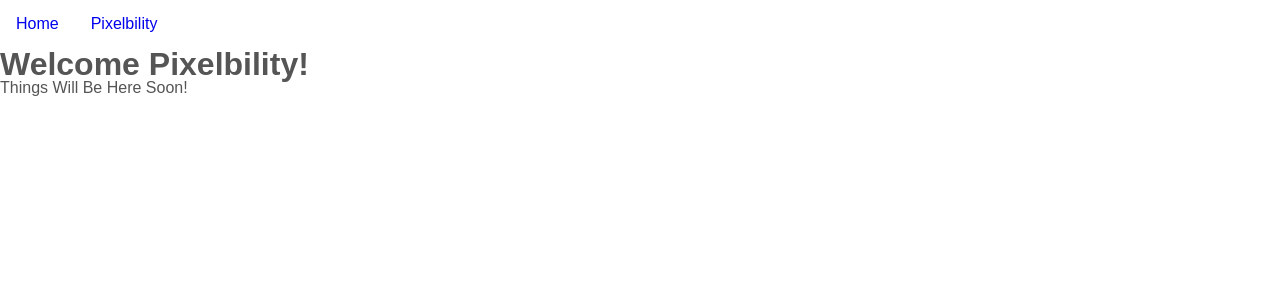
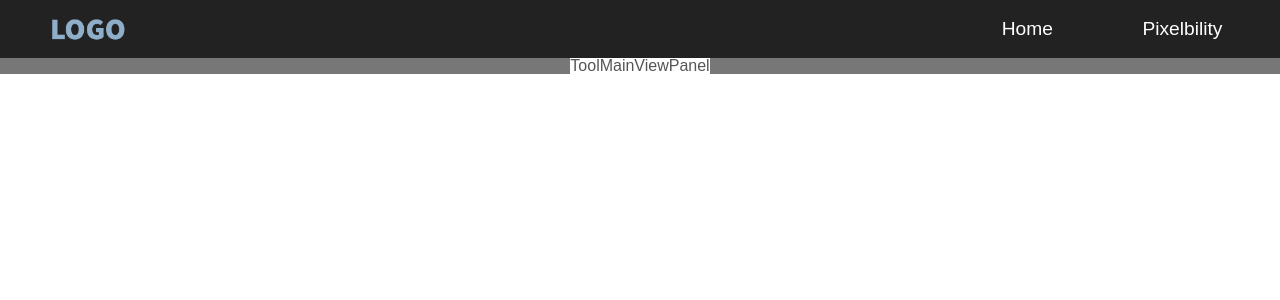
Before and after one commit to kagashi-chris/Pixelbility, a React (Create React App) app: page /pixelbility in a window 1280 px wide. Shown: the top 300 px of the page. Built offline with nearby package versions, Linux system fonts and the light colour scheme.

Commit message:
added in panels into app

```diff
--- a/public/style.css
+++ b/public/style.css
@@ -41,3 +41,58 @@ form div {
   margin: 1em;
   display: inline-block;
 }
+/**********************************/
+/*HEADER*/
+/**********************************/
+
+.header {
+  display: flex;
+  justify-content: space-between;
+  background-color: #222;
+  align-items: center;
+  padding: 0 2.4rem;
+}
+
+.logo {
+  height: 2.4rem;
+}
+/**********************************/
+/*NAV*/
+/**********************************/
+
+.main-nav {
+  list-style: none;
+  display: flex;
+  gap: 3.2rem;
+}
+
+.main-nav a:link,
+.main-nav a:visited {
+  text-decoration: none;
+  color: #fff;
+  font-weight: 500;
+  font-size: 1.2rem;
+  transition: all 0.3s;
+}
+
+.main-nav a:visited:hover {
+  color: rgb(168, 219, 219);
+}
+
+/**********************************/
+/*MAIN APP PANELS*/
+/**********************************/
+
+.main-app-panel {
+  background-color: #999;
+}
+
+.main-app-panel-1 {
+  display: flex;
+  background-color: #777;
+  justify-content: space-between;
+}
+
+.toolMainViewPanel {
+  background-color: #fff;
+}
--- a/src/components/Navbar.js
+++ b/src/components/Navbar.js
@@ -4,10 +4,17 @@ import { Link } from "react-router-dom";
 const Navbar = () => {
   return (
     <div>
-      <nav>
-        <Link to="">Home</Link>
-        <Link to="/Pixelbility">Pixelbility</Link>
-      </nav>
+      <header className="header">
+        <img
+          className="logo"
+          alt="Pixelbility Logo"
+          src={require("../assets/img/Logo.png")}
+        />
+        <nav className="main-nav">
+          <Link to="">Home</Link>
+          <Link to="/Pixelbility">Pixelbility</Link>
+        </nav>
+      </header>
     </div>
   );
 };
--- a/src/components/Pixelbility.js
+++ b/src/components/Pixelbility.js
@@ -1,11 +1,21 @@
 import React from "react";
+import ToolImportImagePanel from "./ToolImportImagePanel";
+import ToolMainViewPanel from "./ToolMainViewPanel";
+import ToolEditLayersPanel from "./ToolEditLayersPanel";
+import ToolGeneratedImagePanel from "./ToolGeneratedImagePanel";
 
 const Pixelbility = () => {
   return (
-    <main>
-      <h1>Welcome Pixelbility!</h1>
-      <p>Things Will Be Here Soon!</p>
-    </main>
+    <div className="main-app-panel">
+      <div className="main-app-panel-1">
+        <ToolImportImagePanel />
+        <ToolMainViewPanel />
+        <ToolEditLayersPanel />
+      </div>
+      <div className="main-app-panel-2">
+        <ToolGeneratedImagePanel />
+      </div>
+    </div>
   );
 };
 
--- /dev/null
+++ b/src/components/ToolEditLayersPanel.js
@@ -0,0 +1,7 @@
+import React, { Component } from "react";
+
+export default class ToolEditLayersPanel extends Component {
+  render() {
+    return <div className="toolEditLayersPanel"></div>;
+  }
+}
--- /dev/null
+++ b/src/components/ToolGeneratedImagePanel.js
@@ -0,0 +1,7 @@
+import React, { Component } from "react";
+
+export default class ToolGeneratedImagePanel extends Component {
+  render() {
+    return <div className="toolGeneratedImagePanel"></div>;
+  }
+}
--- /dev/null
+++ b/src/components/ToolImportImagePanel.js
@@ -0,0 +1,7 @@
+import React, { Component } from "react";
+
+export default class ToolImportImagePanel extends Component {
+  render() {
+    return <div className="toolImportImagePanel"></div>;
+  }
+}
--- /dev/null
+++ b/src/components/ToolMainViewPanel.js
@@ -0,0 +1,7 @@
+import React, { Component } from "react";
+
+export default class ToolMainViewPanel extends Component {
+  render() {
+    return <div className="toolMainViewPanel">ToolMainViewPanel</div>;
+  }
+}
```
Also changed, not shown: src/assets/img/Logo.png (added).
